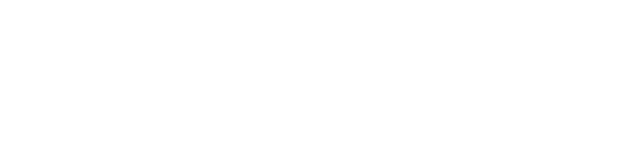
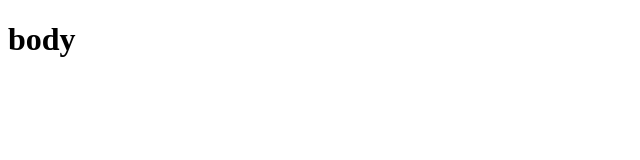
Before and after one commit to OgunremiZainab/gitlesson, a plain HTML site: page index.html in a window 1280 px wide. Shown: the whole page, without its empty margins (0-640 px from the left). Drawn offline with Linux system fonts and the light colour scheme.

Commit message:
Changed index.html

```diff
--- a/index.html
+++ b/index.html
@@ -6,6 +6,7 @@
     <title>Document</title>
 </head>
 <body>
+    <h1>body</h1>
 
 </body>
 </html>
```
